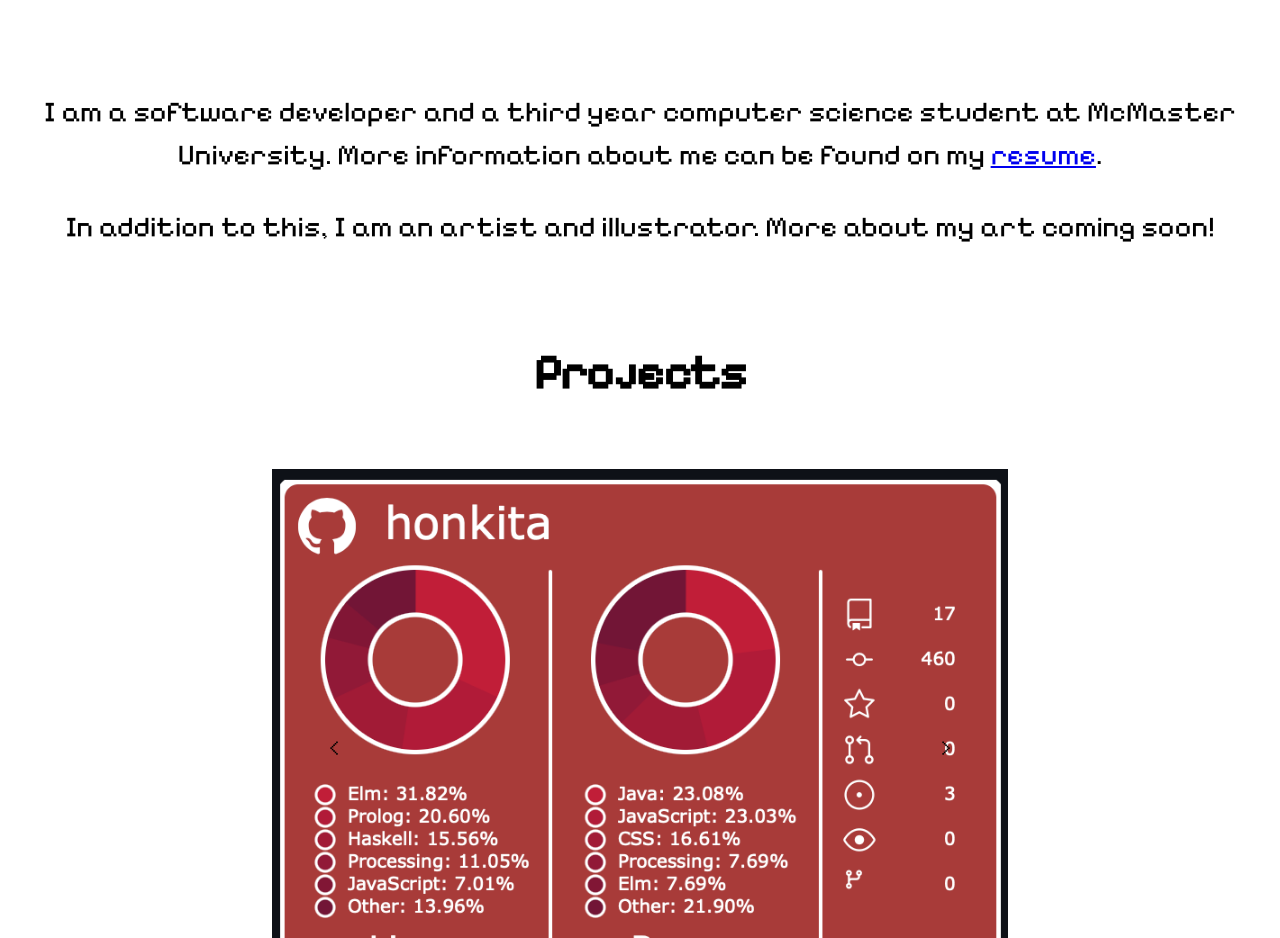
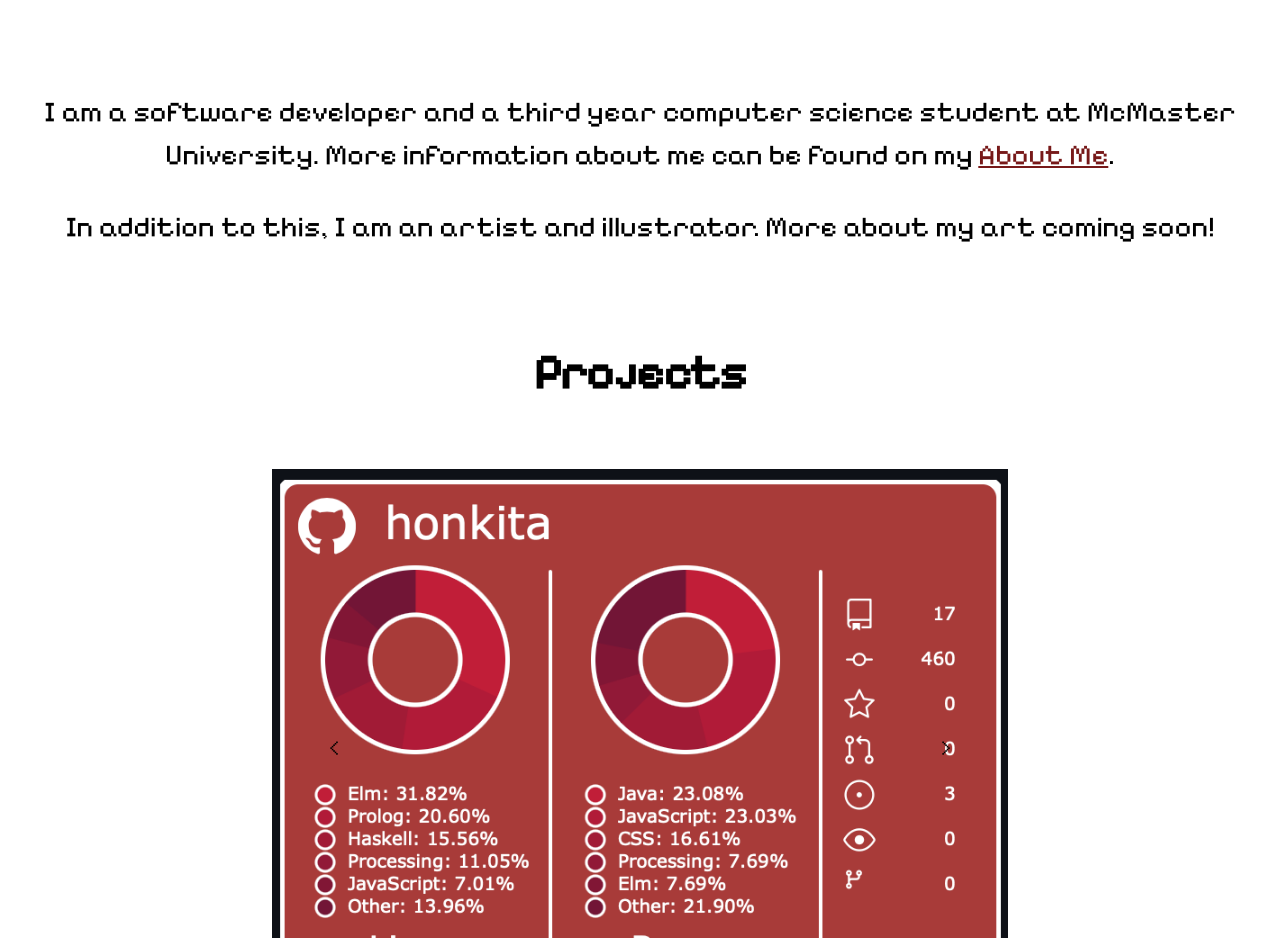
Before and after one commit to honkita/WebsitePortfolio, a Next.js app: page / in a window 1280 px wide. Shown: the part 880-1818 px from the top of the page. Built offline with nearby package versions, Linux system fonts and the light colour scheme.

Commit message:
[8] Storing fixes

```diff
--- a/pages/index.jsx
+++ b/pages/index.jsx
@@ -47,7 +47,17 @@ export default function Home() {
                             I am a software developer and a third year computer
                             science student at McMaster University. More
                             information about me can be found on my{" "}
-                            <a href="./resume">resume</a>.
+                            <a
+                                href="./aboutme"
+                                className={
+                                    resolvedTheme === "light"
+                                        ? styles.link
+                                        : styles.darkLink
+                                }
+                            >
+                                About Me
+                            </a>
+                            .
                         </p>
                         <p>
                             In addition to this, I am an artist and illustrator.
--- a/styles/Home.module.css
+++ b/styles/Home.module.css
@@ -244,6 +244,22 @@
   height: 1em;
 }
 
+.link {
+  color: rgb(119, 25, 25);
+}
+
+.linkDark {
+  color: rgb(243, 114, 114);
+}
+
+.link:visited {
+  color: rgb(7, 38, 36);
+}
+
+.darkLink:visited {
+  color: rgb(0, 255, 238);
+}
+
 @media (min-width: 64rem) {
   .jobGrid {
     display: grid;
```
Also changed, not shown: styles/globals.css (+2 -9 lines).
